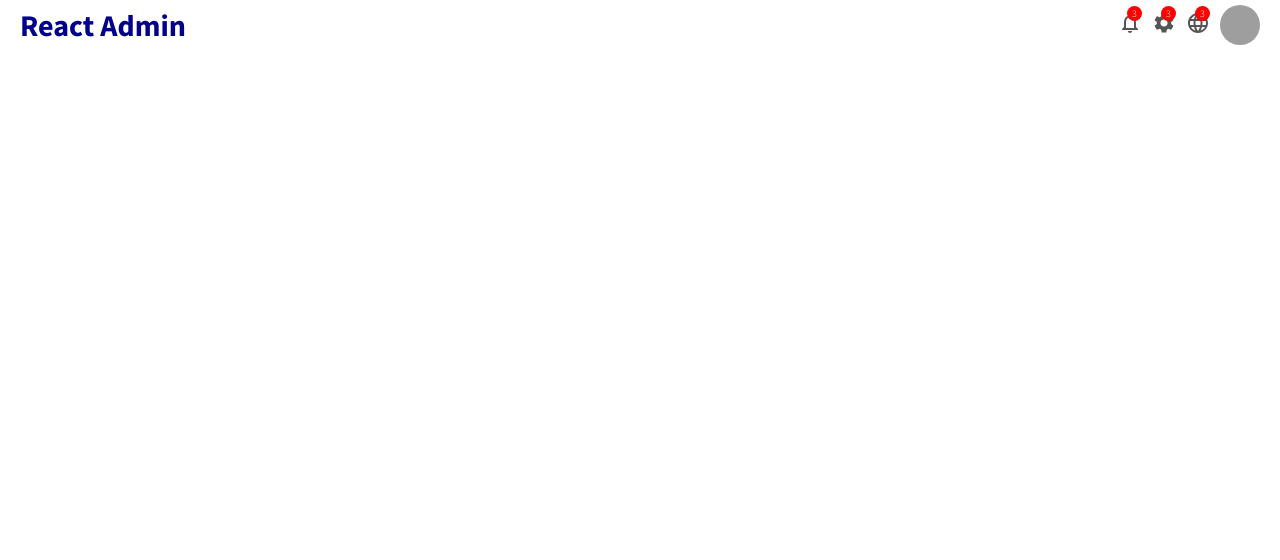
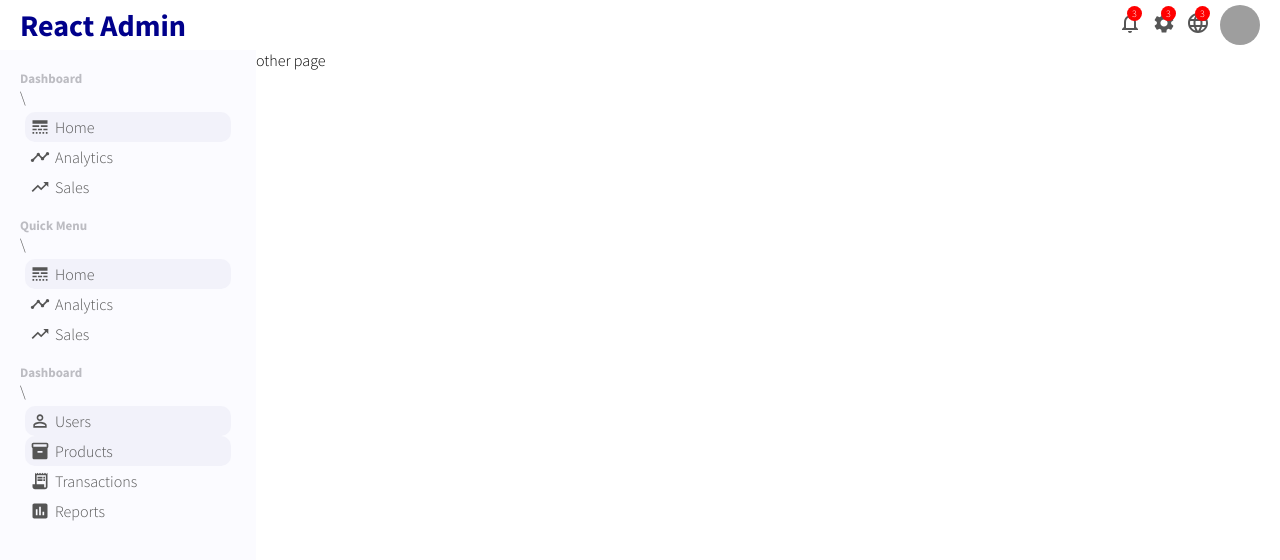
Before and after one commit to pendi-qibee/adminreactbeginner, a React (Create React App) app: page / in a window 1280 px wide. Shown: the top 560 px of the page. Built offline with nearby package versions, Linux system fonts and the light colour scheme; grey boxes are pictures that could not be loaded.

Commit message:
sidebar setup with icons

```diff
--- a/src/App.js
+++ b/src/App.js
@@ -1,11 +1,17 @@
 import Topbar from "./components/toolbar/Topbar";
+import Sidebar from "./components/sidebar/Sidebar";
+import "./app.css"
 
 function App() {
   return (
     <div className="App">
       <header className="App-header">
           <Topbar/>
+    <div className="container">
+      <Sidebar/>
+    <div className="others">other page</div>
 
+    </div>
       </header>
     </div>
   );
--- /dev/null
+++ b/src/app.css
@@ -0,0 +1,7 @@
+.container{
+    display: flex;
+}
+
+.others{
+    flex: 4;
+}
--- /dev/null
+++ b/src/components/sidebar/Sidebar.jsx
@@ -0,0 +1,69 @@
+import "./sidebar.css";
+import { LineStyle, Timeline, TrendingUp, PersonOutline, Inventory2, ReceiptLong, Assessment } from '@mui/icons-material';
+
+
+export default function Sidebar() {
+    return (
+        <div className="sidebar">
+            <div className="sidebarWrapper">
+                <div className="sidebarMenu">
+                    <h3 className="sidebarTitle">Dashboard</h3>\
+                    <ul className="sidebarList">
+                        <li className="sidebarListItem active">
+                            <LineStyle className="sidebarIcon" />
+                            Home
+                        </li>
+                        <li className="sidebarListItem">
+                            <Timeline className="sidebarIcon" />
+                            Analytics
+                        </li>
+                        <li className="sidebarListItem">
+                            <TrendingUp className="sidebarIcon" />
+                            Sales
+                        </li>
+                    </ul>
+                </div>
+
+                <div className="sidebarMenu">
+                    <h3 className="sidebarTitle">Quick Menu</h3>\
+                    <ul className="sidebarList">
+                        <li className="sidebarListItem active">
+                            <LineStyle className="sidebarIcon" />
+                            Home
+                        </li>
+                        <li className="sidebarListItem">
+                            <Timeline className="sidebarIcon" />
+                            Analytics
+                        </li>
+                        <li className="sidebarListItem">
+                            <TrendingUp className="sidebarIcon" />
+                            Sales
+                        </li>
+                    </ul>
+                </div>
+
+                <div className="sidebarMenu">
+                    <h3 className="sidebarTitle">Dashboard</h3>\
+                    <ul className="sidebarList">
+                        <li className="sidebarListItem active">
+                            <PersonOutline className="sidebarIcon" />
+                            Users
+                        </li>
+                        <li className="sidebarListItem active">
+                            <Inventory2 className="sidebarIcon" />
+                            Products
+                        </li>
+                        <li className="sidebarListItem">
+                            <ReceiptLong className="sidebarIcon" />
+                            Transactions
+                        </li>
+                        <li className="sidebarListItem">
+                            <Assessment className="sidebarIcon" />
+                            Reports
+                        </li>
+                    </ul>
+                </div>
+            </div>
+        </div>
+    )
+}
--- /dev/null
+++ b/src/components/sidebar/sidebar.css
@@ -0,0 +1,44 @@
+.sidebar{
+    flex: 1;
+    height: calc(100vh-50px);
+    position: sticky;
+    top: 50px;
+    background-color: rgb(251, 251, 255);
+}
+
+.sidebarWrapper{
+    padding: 20px;
+    color: #555;
+}
+
+.sidebarMenu{
+    margin-bottom: 10px;
+}
+
+.sidebarTitle{
+    font-size: 13px;
+    color:rgb(188, 188, 194)
+}
+
+.sidebarList{
+    list-style: none;
+    padding: 5px;
+}
+
+.sidebarListItem{
+    padding: 5px;
+    cursor: pointer;
+    display: flex;
+    align-items: center;
+    border-radius: 10px;
+}
+
+.sidebarListItem.active,
+.sidebarListItem:hover {
+    background-color: rgb(242, 242, 250);
+}
+
+.sidebarIcon {
+    margin-right: 5px;
+    font-size: 20px !important;
+}
```
